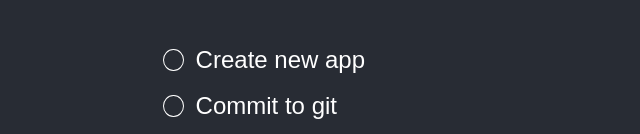
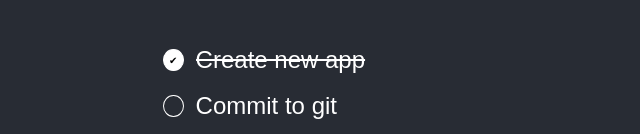
Before and after one commit to ivanradunkovic/React-ToDo, a React (Create React App) app: page / in a window 1280 px wide. Shown: the part 307-441 px from the top of the page, without its empty margins (227-867 px from the left). Built offline with nearby package versions, Linux system fonts and the light colour scheme.

Commit message:
Added option to complete todo. Funcion for togle todo complete.

```diff
--- a/src/App.js
+++ b/src/App.js
@@ -18,11 +18,11 @@
     }
   ]);
 
-  function handleKeyDown(e, i) {
+  function handleKeyDown(e, i) { //new todo with enter
     if (e.key === 'Enter') {
       createTodoAtIndex(e, i);
     }
-    if (e.key === 'Backspace' && todos[i].content === '') {
+    if (e.key === 'Backspace' && todos[i].content === '') { //delete todo with backspace
       e.preventDefault();
       return removeTodoAtIndex(i);
     }
@@ -54,6 +54,12 @@
     }, 0);
   }
 
+  function toggleTodoCompleteAtIndex(index) { // todo completed
+    const temporaryTodos = [...todos];
+    temporaryTodos[index].isCompleted = !temporaryTodos[index].isCompleted;
+    setTodos(temporaryTodos);
+  }
+
   return (
     <div className="app">
       <div className="header">
@@ -62,9 +68,14 @@
       <form className="todo-list">
         <ul>
           {todos.map((todo, i) => ( // it will show todos from function
-          <div className="todo">
-            <div className="checkbox" />
-            <input type="text"
+            <div className={`todo ${todo.isCompleted && 'todo-is-completed'}`}>
+              <div className={'checkbox'} onClick={() => toggleTodoCompleteAtIndex(i)}>
+                {todo.isCompleted && (
+                  <span>&#x2714;</span>
+                )}
+              </div>
+              <input
+                type="text"
                 value={todo.content}
                 onKeyDown={e => handleKeyDown(e, i)} //i need this for enter new todo
                 onChange={e => updateTodoAtIndex(e, i)} //edit todo
```
Lines whose indentation alone changed are shown as unchanged.
